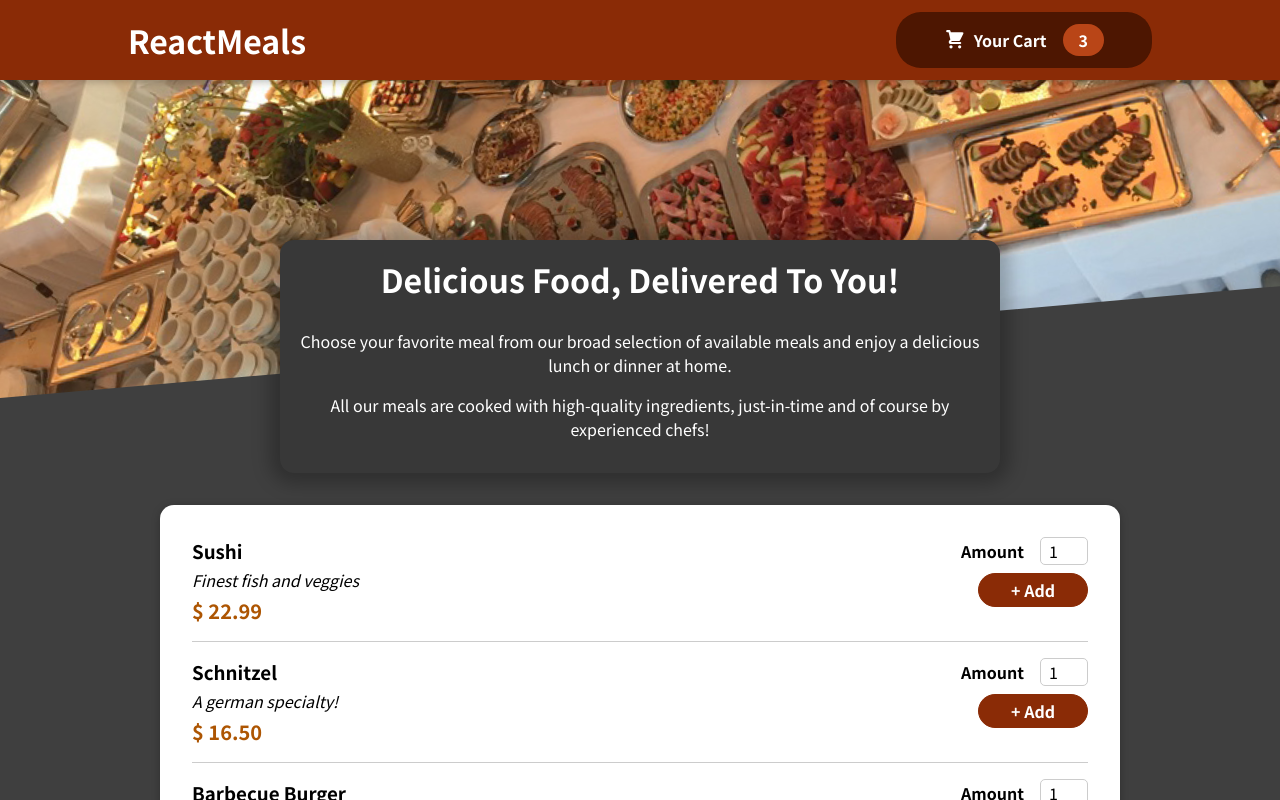
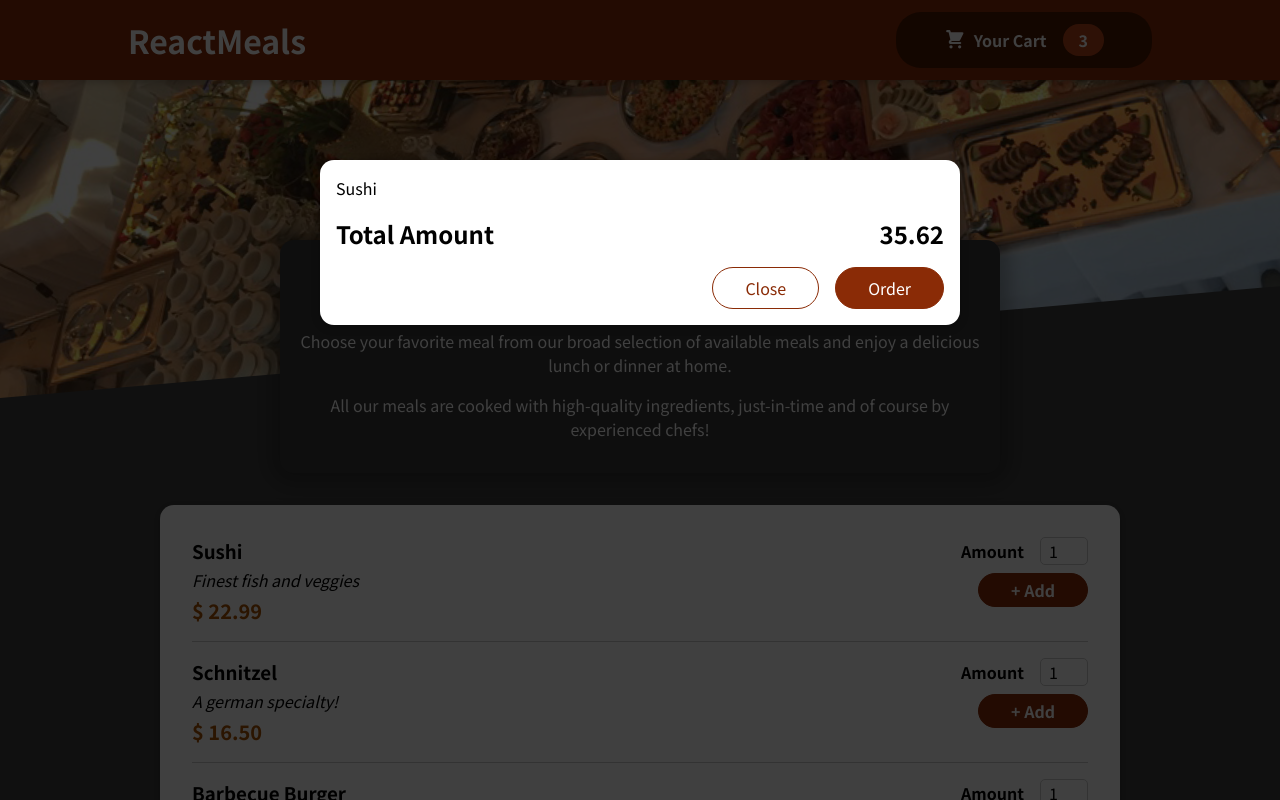
Before and after one commit to Eldres/Food-Order-App, a JavaScript app: page / in a window 1280 px wide. Shown: the top 800 px of the page. Built offline with nearby package versions, Linux system fonts and the light colour scheme.

Commit message:
created a Modal component and used React Portals

```diff
--- a/public/index.html
+++ b/public/index.html
@@ -28,6 +28,7 @@
   </head>
   <body>
     <noscript>You need to enable JavaScript to run this app.</noscript>
+    <div id="overlays"></div>
     <div id="root"></div>
     <!--
       This HTML file is a template.
--- a/src/App.js
+++ b/src/App.js
@@ -1,9 +1,11 @@
+import Cart from "./components/Cart/Cart";
 import Header from "./components/Layout/Header";
 import Meals from "./components/Meals/Meals";
 
 function App() {
   return (
     <>
+      <Cart />
       <Header />
       <main>
         <Meals />
--- a/src/components/Cart/Cart.js
+++ b/src/components/Cart/Cart.js
@@ -1,26 +1,27 @@
+import Modal from "../UI/Modal/Modal";
 import classes from "./Cart.module.css";
 
 const Cart = (props) => {
   const cartItems = (
-    <ul className={classes["cart-item"]}>
+    <ul className={classes["cart-items"]}>
       {[{ id: "c1", name: "Sushi", amount: 2, price: 12.99 }].map((item) => (
-        <li>{item.name}</li>
+        <li key={item.id}>{item.name}</li>
       ))}
     </ul>
   );
 
   return (
-    <div>
+    <Modal>
       {cartItems}
       <div className={classes.total}>
         <span>Total Amount</span>
         <span>35.62</span>
       </div>
-      <div className={classes.action}>
+      <div className={classes.actions}>
         <button className={classes["button--alt"]}>Close</button>
         <button className={classes.button}>Order</button>
       </div>
-    </div>
+    </Modal>
   );
 };
 
--- /dev/null
+++ b/src/components/UI/Modal/Modal.js
@@ -0,0 +1,30 @@
+import { createPortal } from "react-dom";
+import classes from "./Modal.module.css";
+
+const Backdrop = (props) => {
+  return <div className={classes.backdrop} />;
+};
+
+const ModalOverlay = (props) => {
+  return (
+    <div className={classes.modal}>
+      <div className={classes.content}>{props.children}</div>
+    </div>
+  );
+};
+
+const portalElement = document.getElementById("overlays");
+
+const Modal = (props) => {
+  return (
+    <>
+      {createPortal(<Backdrop />, portalElement)}
+      {createPortal(
+        <ModalOverlay>{props.children}</ModalOverlay>,
+        portalElement
+      )}
+    </>
+  );
+};
+
+export default Modal;
```
